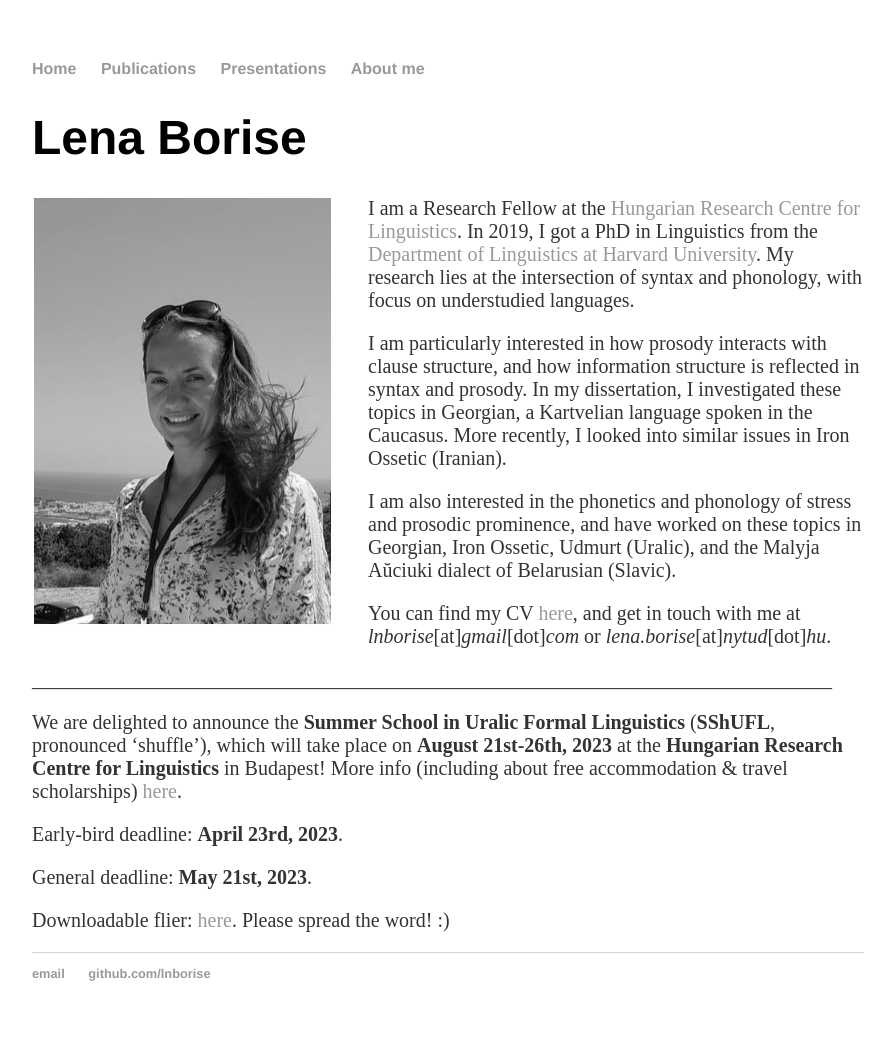
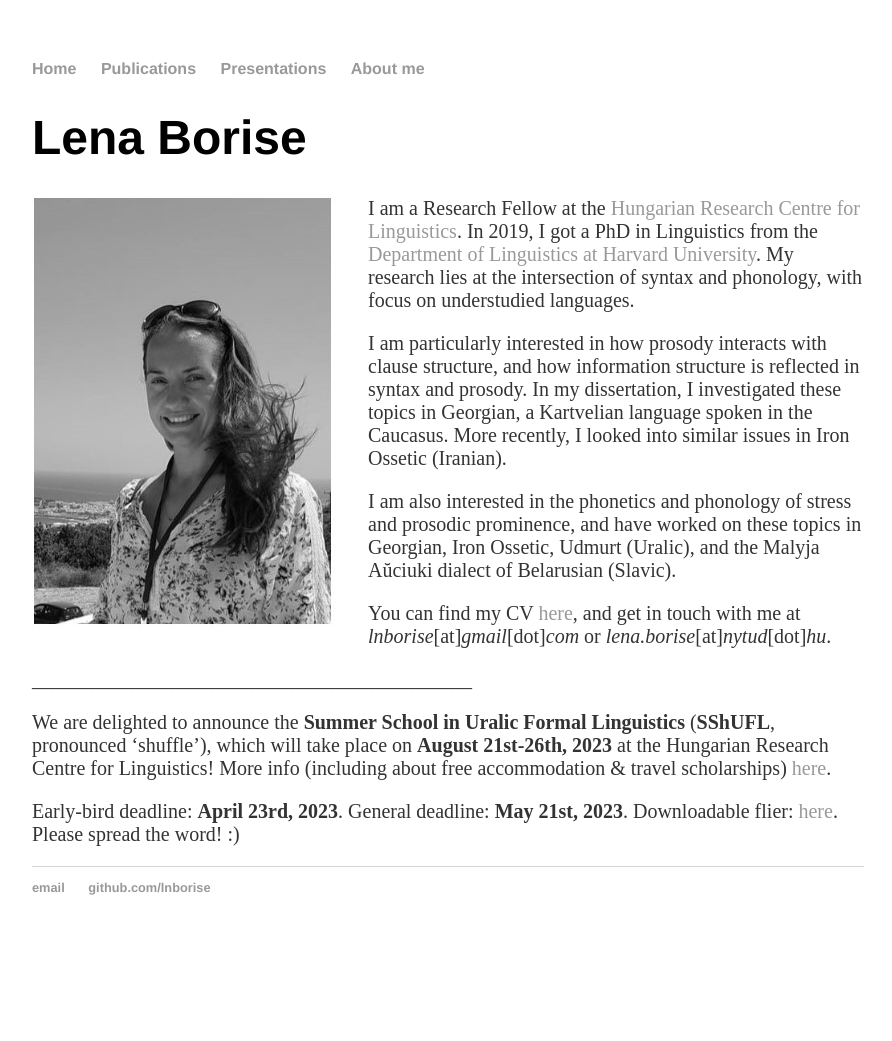
Before and after one commit to lnborise/lnborise.github.io, a Jekyll site: the page built from index.html, in a window 1280 px wide. Shown: the whole page, without its empty margins (192-1084 px from the left). Built offline with Jekyll 4.4.1, drawn with Linux system fonts in a browser that asks for light colours; after the commit the page ends 955 px from its top, so only the background shows below that.

Commit message:
Update index.html

```diff
--- a/index.html
+++ b/index.html
@@ -16,13 +16,11 @@
 	<p></p>
 	<p>You can find my CV <a href="https://lnborise.github.io/assets/Borise_CV_Mar2023.pdf">here</a>, and get in touch with me at <i>lnborise</i>[at]<i>gmail</i>[dot]<i>com</i> or <i>lena.borise</i>[at]<i>nytud</i>[dot]<i>hu</i>.</p>
 
-	  <p>________________________________________________________________________________</p>
+	  <p>____________________________________________</p>
 
-	  <p> We are delighted to announce the <b>Summer School in Uralic Formal Linguistics</b> (<b>SShUFL</b>, pronounced ‘shuffle’), which will take place on <b>August 21st-26th, 2023</b> at the <b>Hungarian Research Centre for Linguistics</b> in Budapest! More info (including about free accommodation & travel scholarships) <a href="https://www.sshufl-school.nytud.hu/">here</a>.</p>
+	  <p> We are delighted to announce the <b>Summer School in Uralic Formal Linguistics</b> (<b>SShUFL</b>, pronounced ‘shuffle’), which will take place on <b>August 21st-26th, 2023</b> at the Hungarian Research Centre for Linguistics! More info (including about free accommodation & travel scholarships) <a href="https://www.sshufl-school.nytud.hu/">here</a>.</p>
 
-	  <p> Early-bird deadline: <b>April 23rd, 2023</b>.</p>
-	  <p>General deadline: <b>May 21st, 2023</b>.</p>
-	  <p>Downloadable flier: <a href="https://lnborise.github.io/assets/SShUFL flier.pdf">here</a>. Please spread the word! :) </p>
+	  <p> Early-bird deadline: <b>April 23rd, 2023</b>. General deadline: <b>May 21st, 2023</b>. Downloadable flier: <a href="https://lnborise.github.io/assets/SShUFL flier.pdf">here</a>. Please spread the word! :) </p>
 
 
   </div>
```
